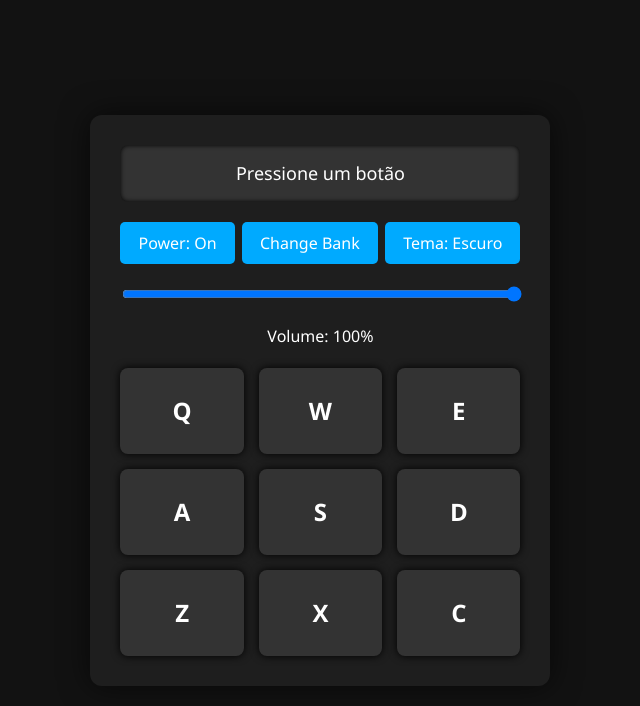
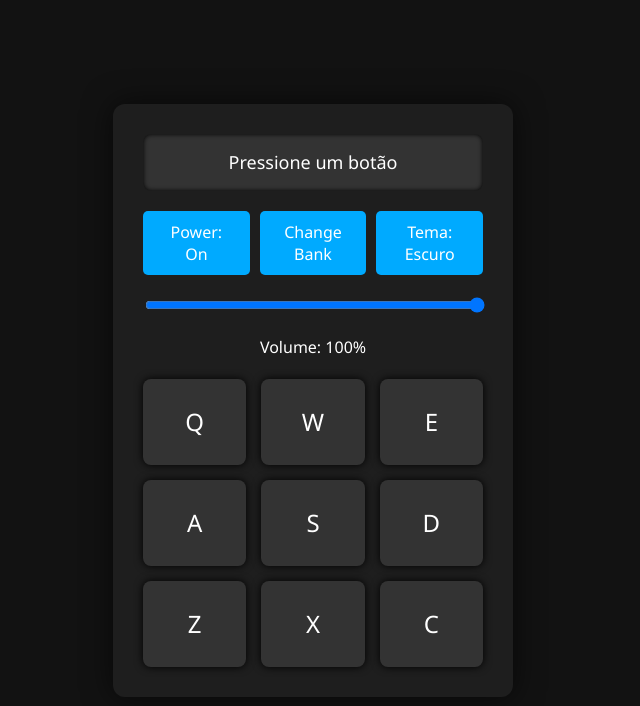
Before and after one commit to Pedro-Eyer/drum-machine, a React (Vite) app: page / in a window 1280 px wide. Shown: the top 706 px of the page, without its empty margins (327-967 px from the left). Built offline with nearby package versions, Linux system fonts and the light colour scheme.

Commit message:
refatoracao do css

```diff
--- a/src/App.css
+++ b/src/App.css
@@ -9,6 +9,7 @@ body {
   justify-content: center;
   align-items: center;
   min-height: 100vh;
+  box-sizing: border-box;
 }
 
 /* Container principal */
@@ -18,7 +19,10 @@ body {
   border-radius: 12px;
   box-shadow: 0 0 30px rgba(0, 0, 0, 0.6);
   max-width: 400px;
-  width: 100%;
+  width: 95vw; /* responsividade */
+  box-sizing: border-box;
+  margin: 20px auto;
+  color: white;
 }
 
 /* Display */
@@ -41,41 +45,59 @@ body {
 
 /* Estilo dos pads */
 .drum-pad {
-  background-color: #444;
+  background-color: #333;
   border-radius: 8px;
   text-align: center;
   padding: 25px 0;
-  font-size: 20px;
-  font-weight: bold;
+  font-size: 1.5rem;
+  user-select: none;
   cursor: pointer;
-  user-select: none;
-  transition: background-color 0.2s, transform 0.1s;
-  box-shadow: 0 5px #111;
+  box-shadow: 0 0 8px #000;
+  transition: background 0.2s ease, transform 0.1s ease;
 }
 
 /* Efeito ao passar o mouse */
-.drum-pad:hover {
+.drum-pad:hover:not(.disabled) {
   background-color: #555;
 }
 
 /* Efeito ao clicar */
-.drum-pad:active {
+.drum-pad:active:not(.disabled) {
   background-color: #777;
   transform: scale(0.95);
   box-shadow: 0 2px #000;
 }
-/* Efeito de foco */
+
+/* Efeito de foco acessível */
+.drum-pad:focus:not(.disabled),
+.controls button:focus {
+  outline: 3px solid #00aaff;
+  outline-offset: 3px;
+}
+
+/* Estado ativo do pad */
 .drum-pad.active {
   background-color: #00aaff;
-  color: #fff;
+  box-shadow: 0 0 15px #00aaff;
   transform: scale(1.05);
-  box-shadow: 0 0 15px #00aaff;
+  color: white;
 }
+
+/* Pads desabilitados */
+.drum-pad.disabled {
+  cursor: not-allowed;
+  background: #555;
+  box-shadow: none;
+  color: #999;
+}
+
 /* Controles (botões Power e Change Bank) */
 .controls {
   display: flex;
   justify-content: space-between;
   margin-bottom: 20px;
+  gap: 10px; /* espaçamento entre botões */
+  flex-wrap: wrap; /* para responsividade */
 }
 
 .controls button {
@@ -87,6 +109,8 @@ body {
   border-radius: 5px;
   cursor: pointer;
   transition: background 0.3s ease;
+  flex: 1; /* para os botões ocuparem espaços iguais */
+  min-width: 100px; /* largura mínima */
 }
 
 .controls button:hover:not(:disabled) {
@@ -108,15 +132,10 @@ body {
 .volume-slider input[type=range] {
   width: 100%;
   cursor: pointer;
+  max-width: 400px;
 }
 
-/* Estilo para os pads desabilitados */
-.drum-pad.disabled {
-  cursor: not-allowed;
-  background: #555;
-  box-shadow: none;
-  color: #999;
-}
+/* Temas */
 /* Tema escuro (default) */
 #drum-machine.dark {
   background-color: #1e1e1e;
@@ -155,185 +174,40 @@ body {
   background-color: #065aa8;
 }
 
-/* Botões e controles gerais */
+/* RESPONSIVIDADE */
+/* Para telas pequenas (celulares) */
+@media (max-width: 480px) {
+  /* Container principal mais estreito e centralizado */
+  #drum-machine {
+    padding: 20px;
+    width: 90vw;
+    max-width: 350px;
+  }
+
+  /* Pads em 2 colunas */
+  .drum-pads {
+    grid-template-columns: repeat(2, 1fr);
+    gap: 12px;
+  }
+
+  /* Pads menores */
+  .drum-pad {
+    padding: 15px 0;
+    font-size: 1.2rem;
+  }
+
+  /* Controles empilhados verticalmente */
   .controls {
-  display: flex;
-  justify-content: space-between;
-  margin-bottom: 20px;
+    flex-direction: column;
   }
 
   .controls button {
-  background: #00aaff;
-  border: none;
-  color: white;
-  padding: 10px 18px;
-  font-size: 1rem;
-  border-radius: 5px;
-  cursor: pointer;
-  transition: background 0.3s ease;
+    flex: none;
+    width: 100%;
   }
 
-.controls button:hover:not(:disabled) {
-  background: #0077cc;
+  /* Volume slider max width menor */
+  .volume-slider input[type=range] {
+    max-width: 100%;
   }
-
-.controls button:disabled {
-  background: #555 !important;
-  cursor: not-allowed;
-  opacity: 0.6;
 }
-
-.volume-slider {
-  margin-bottom: 20px;
-  text-align: center;
-}
-
-.volume-slider input[type=range] {
-  width: 100%;
-  cursor: pointer;
-}
-
-.drum-pads {
-  display: grid;
-  grid-template-columns: repeat(3, 1fr);
-  gap: 15px;
-}
-
-.drum-pad {
-  background-color: #333;
-  border-radius: 8px;
-  text-align: center;
-  padding: 25px 0;
-  font-size: 1.5rem;
-  user-select: none;
-  cursor: pointer;
-  box-shadow: 0 0 8px #000;
-  transition: background 0.2s ease, transform 0.1s ease;
-}
-
-.drum-pad.active {
-  background-color: #00aaff;
-  box-shadow: 0 0 15px #00aaff;
-  transform: scale(1.05);
-}
-
-.drum-pad.disabled {
-  cursor: not-allowed;
-  background: #555;
-  box-shadow: none;
-  color: #999;
-}
-/* Temas */
-#drum-machine.dark {
-  background-color: #1e1e1e;
-  color: white;
-}
-
-#drum-machine.light {
-  background-color: #f9f9f9;
-  color: #222;
-}
-
-#drum-machine.light #display {
-  background-color: #ddd;
-  color: #222;
-}
-
-#drum-machine.light .drum-pad {
-  background-color: #eee;
-  color: #222;
-  box-shadow: 0 5px #bbb;
-}
-
-#drum-machine.light .drum-pad.active {
-  background-color: #0a74da;
-  color: white;
-  box-shadow: 0 0 15px #0a74da;
-}
-
-#drum-machine.light .controls button {
-  background-color: #0a74da;
-  color: white;
-}
-
-#drum-machine.light .controls button:hover:not(:disabled) {
-  background-color: #065aa8;
-}
-
-/* Controles */
-.controls {
-  display: flex;
-  justify-content: space-between;
-  margin-bottom: 20px;
-}
-
-.controls button {
-  background: #00aaff;
-  border: none;
-  color: white;
-  padding: 10px 18px;
-  font-size: 1rem;
-  border-radius: 5px;
-  cursor: pointer;
-  transition: background 0.3s ease;
-}
-
-.controls button:hover:not(:disabled) {
-  background: #0077cc;
-}
-
-.controls button:disabled {
-  background: #555 !important;
-  cursor: not-allowed;
-  opacity: 0.6;
-}
-
-/* Slider de volume */
-.volume-slider {
-  margin-bottom: 20px;
-  text-align: center;
-}
-
-.volume-slider input[type=range] {
-  width: 100%;
-  cursor: pointer;
-}
-
-/* Pads */
-.drum-pads {
-  display: grid;
-  grid-template-columns: repeat(3, 1fr);
-  gap: 15px;
-}
-
-.drum-pad {
-  background-color: #333;
-  border-radius: 8px;
-  text-align: center;
-  padding: 25px 0;
-  font-size: 1.5rem;
-  user-select: none;
-  cursor: pointer;
-  box-shadow: 0 0 8px #000;
-  transition: background 0.2s ease, transform 0.1s ease;
-}
-
-.drum-pad.active {
-  background-color: #00aaff;
-  box-shadow: 0 0 15px #00aaff;
-  transform: scale(1.05);
-}
-
-.drum-pad.disabled {
-  cursor: not-allowed;
-  background: #555;
-  box-shadow: none;
-  color: #999;
-}
-
-/* Foco acessível */
-.drum-pad:focus,
-.controls button:focus {
-  outline: 3px solid #00aaff;
-  outline-offset: 3px;
-}
```
Lines whose indentation alone changed are shown as unchanged.
